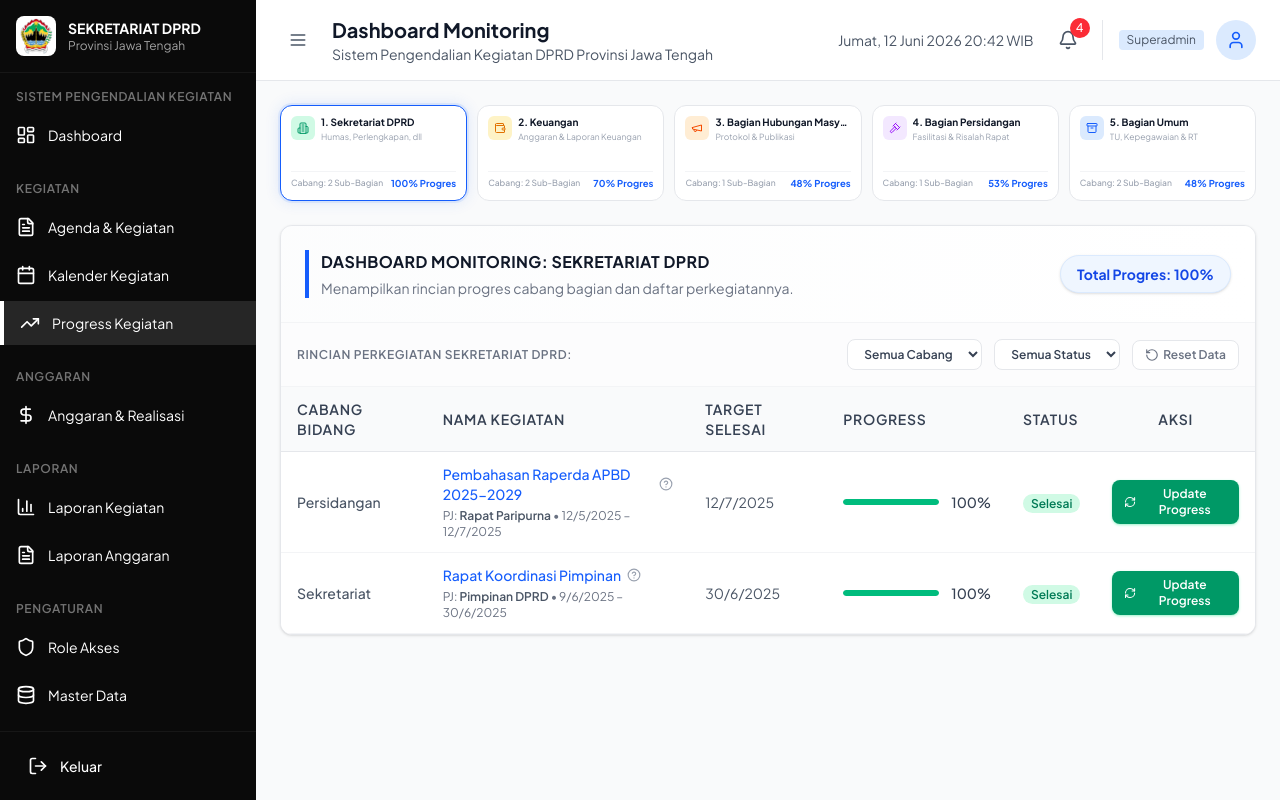
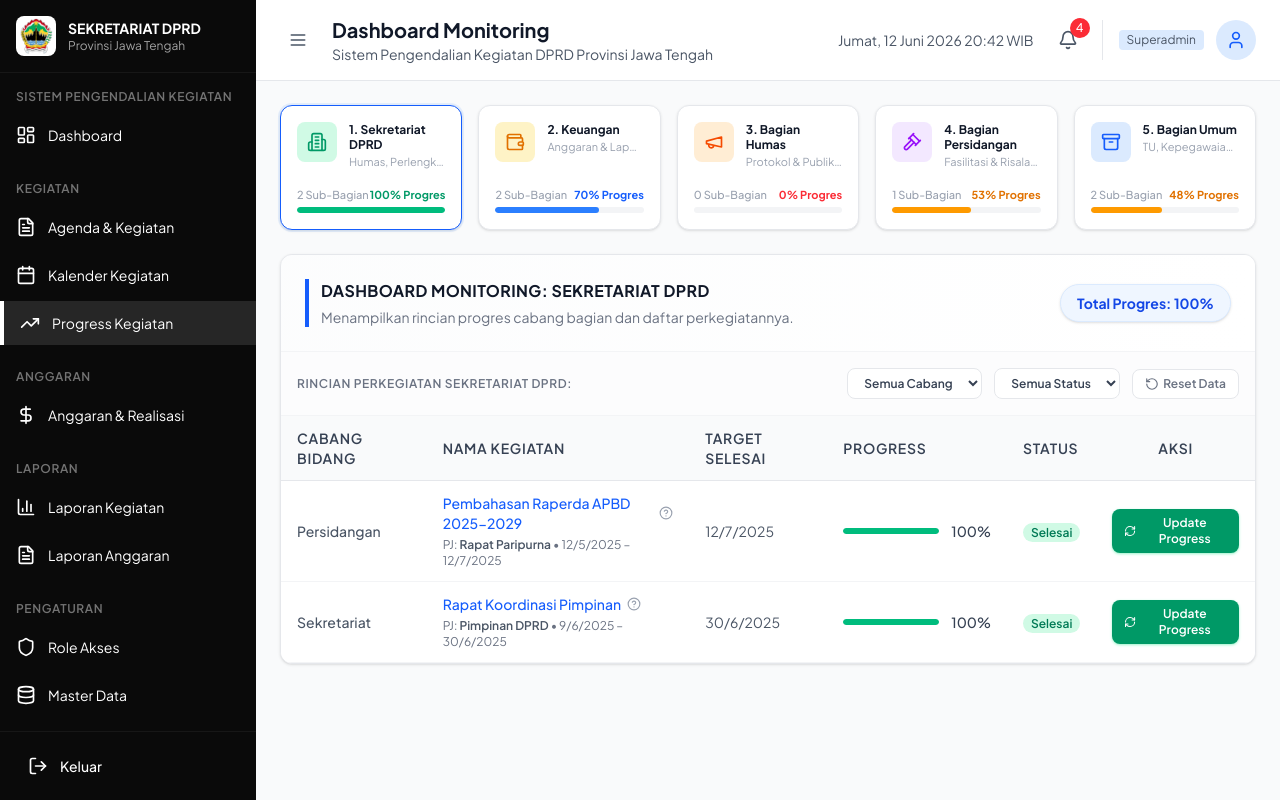
Before and after one commit to kurniawanxool77-creator/sistem-monitoring, a React (Vite) app: page /progress in a window 1280 px wide. Built offline with nearby package versions, Linux system fonts and the light colour scheme; sample sign-in values are in the browser's storage.

Commit message:
Enhance progress department cards size, icons, and layout to be elegant and match dashboard design

```diff
--- a/src/app/components/ProgressKegiatan.tsx
+++ b/src/app/components/ProgressKegiatan.tsx
@@ -9,7 +9,7 @@ import { UpdateProgressModal } from './UpdateProgressModal';
 const CARDS_ORDER = [
   'Sekretariat DPRD',
   'Keuangan',
-  'Bagian Hubungan Masyarakat',
+  'Bagian Humas',
   'Bagian Persidangan',
   'Bagian Umum'
 ];
@@ -38,8 +38,8 @@ const CARDS_CONFIG: Record<string, {
     iconText: 'text-amber-600',
     borderActive: 'border-blue-600 ring-2 ring-blue-500/10 shadow-[0_0_15px_rgba(37,99,235,0.15)] bg-blue-50/10',
   },
-  'Bagian Hubungan Masyarakat': {
-    label: 'Bagian Hubungan Masyarakat',
+  'Bagian Humas': {
+    label: 'Bagian Humas',
     desc: 'Protokol & Publikasi',
     icon: Megaphone,
     iconBg: 'bg-orange-100',
@@ -161,7 +161,7 @@ export function ProgressKegiatan() {
 
 
       {/* Grid of Department Cards */}
-      <div className="grid grid-cols-1 sm:grid-cols-2 lg:grid-cols-3 xl:grid-cols-5 gap-2.5">
+      <div className="grid grid-cols-1 sm:grid-cols-2 lg:grid-cols-3 xl:grid-cols-5 gap-4">
         {CARDS_ORDER.map((bagianNama, index) => {
           const config = CARDS_CONFIG[bagianNama];
           if (!config) return null;
@@ -176,6 +176,10 @@ export function ProgressKegiatan() {
             ? Math.round(cardKegiatans.reduce((acc, k) => acc + k.progress, 0) / cardKegiatans.length)
             : 0;
 
+          const progressColorClass = progressVal === 100 ? 'text-emerald-600' :
+            progressVal >= 60 ? 'text-blue-600' :
+            progressVal >= 30 ? 'text-amber-600' : 'text-red-500';
+
           return (
             <div
               key={bagianNama}
@@ -184,30 +188,42 @@ export function ProgressKegiatan() {
                 setFilterSubBagian('Semua');
                 setFilterStatus('Semua');
               }}
-              className={`p-2.5 bg-white rounded-xl border transition-all duration-300 cursor-pointer flex flex-col justify-between h-24 ${isSelected
+              className={`p-4 bg-white rounded-xl border transition-all duration-300 cursor-pointer flex flex-col justify-between shadow-sm hover:shadow-md ${isSelected
                 ? config.borderActive
-                  : 'border-gray-200 hover:border-blue-400 hover:shadow-sm'
+                : 'border-gray-200 hover:border-blue-400 hover:bg-gray-50/20'
                 }`}
             >
               {/* Top part: Icon + Title & Desc */}
-              <div className="flex items-start gap-1.5">
-                <div className={`w-6 h-6 rounded-md flex items-center justify-center flex-shrink-0 ${config.iconBg} ${config.iconText}`}>
-                  <IconComponent className="w-3 h-3" />
+              <div className="flex items-start gap-3">
+                <div className={`w-10 h-10 rounded-lg flex items-center justify-center flex-shrink-0 ${config.iconBg} ${config.iconText}`}>
+                  <IconComponent className="w-5 h-5" />
                 </div>
                 <div className="min-w-0 flex-1">
-                  <div className="text-[10px] font-bold text-gray-900 leading-tight truncate" title={`${index + 1}. ${config.label}`}>
+                  <div className="text-xs font-bold text-gray-900 leading-tight" title={`${index + 1}. ${config.label}`}>
                     {index + 1}. {config.label}
                   </div>
-                  <div className="text-[8.5px] text-gray-400 truncate mt-0.5" title={config.desc}>
+                  <div className="text-[11px] text-gray-400 truncate mt-0.5" title={config.desc}>
                     {config.desc}
                   </div>
                 </div>
               </div>
 
-              {/* Bottom part: Stats */}
-              <div className="flex items-center justify-between border-t border-gray-100 pt-1 mt-1">
-                <span className="text-[8.5px] text-gray-400 font-medium">Cabang: {uniqueSubDepts.length} Sub-Bagian</span>
-                <span className="text-[9.5px] font-bold text-blue-600">{progressVal}% Progres</span>
+              {/* Progress bar inside Card */}
+              <div className="mt-4">
+                <div className="flex items-center justify-between text-[11px] mb-1">
+                  <span className="text-gray-400 font-medium">{uniqueSubDepts.length} Sub-Bagian</span>
+                  <span className={`font-bold ${progressColorClass}`}>{progressVal}% Progres</span>
+                </div>
+                <div className="w-full bg-gray-100 rounded-full h-1.5 overflow-hidden">
+                  <div
+                    className={`h-1.5 rounded-full transition-all duration-500 ${
+                      progressVal === 100 ? 'bg-emerald-500' :
+                      progressVal >= 60 ? 'bg-blue-500' :
+                      progressVal >= 30 ? 'bg-amber-500' : 'bg-red-400'
+                    }`}
+                    style={{ width: `${progressVal}%` }}
+                  />
+                </div>
               </div>
             </div>
           );
```
Lines whose indentation alone changed are shown as unchanged.
